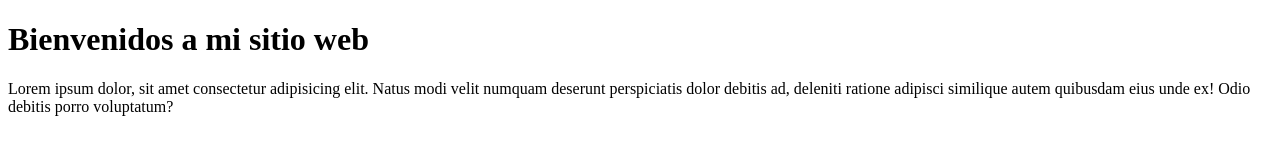
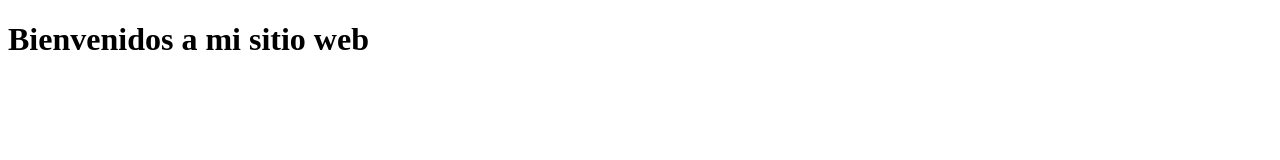
Before and after one commit to Kisterisk/bootcamp03, a plain HTML site: page index.html in a window 1280 px wide. Drawn offline with Linux system fonts and the light colour scheme.

Commit message:
saque el parrafo

```diff
--- a/index.html
+++ b/index.html
@@ -7,8 +7,6 @@
 </head>
 <body>
     <h1>Bienvenidos a mi sitio web</h1>
-    <p>
-        Lorem ipsum dolor, sit amet consectetur adipisicing elit. Natus modi velit numquam deserunt perspiciatis dolor debitis ad, deleniti ratione adipisci similique autem quibusdam eius unde ex! Odio debitis porro voluptatum?
-    </p>
+
 </body>
 </html>
```
